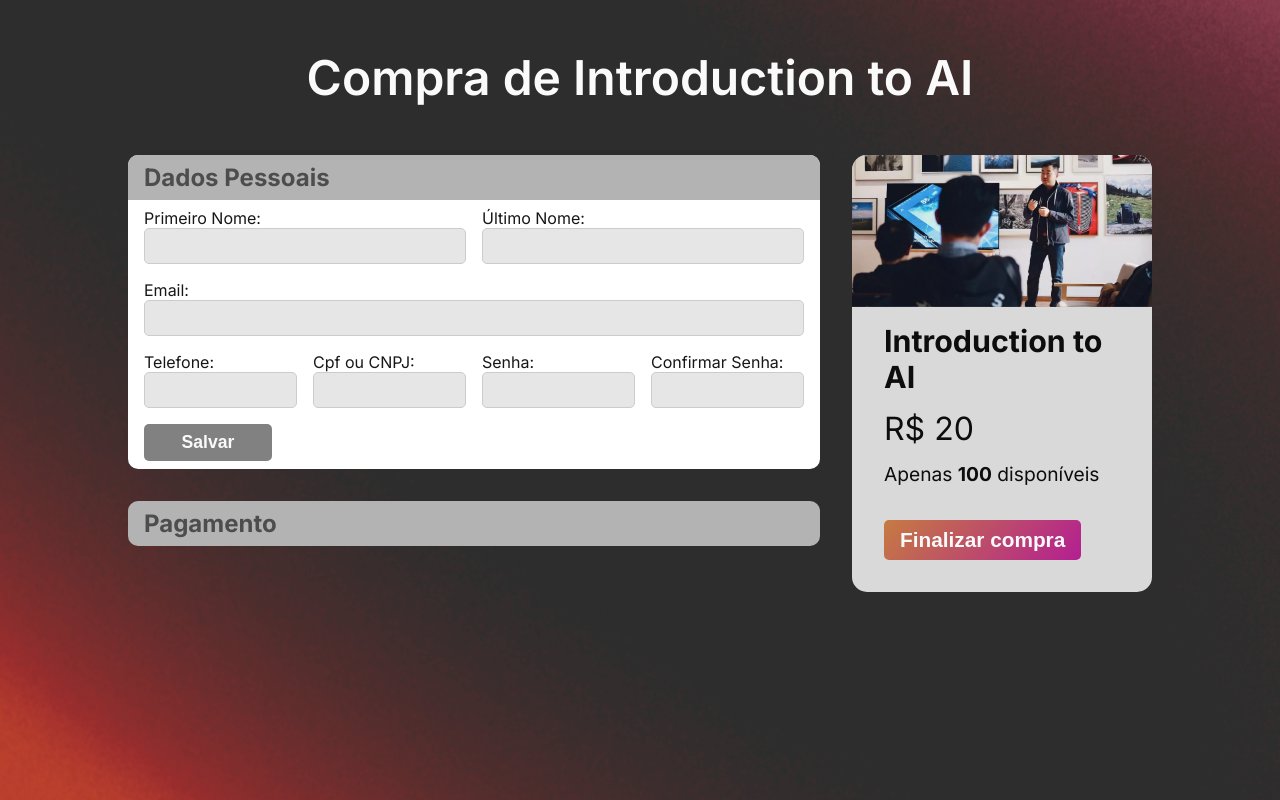
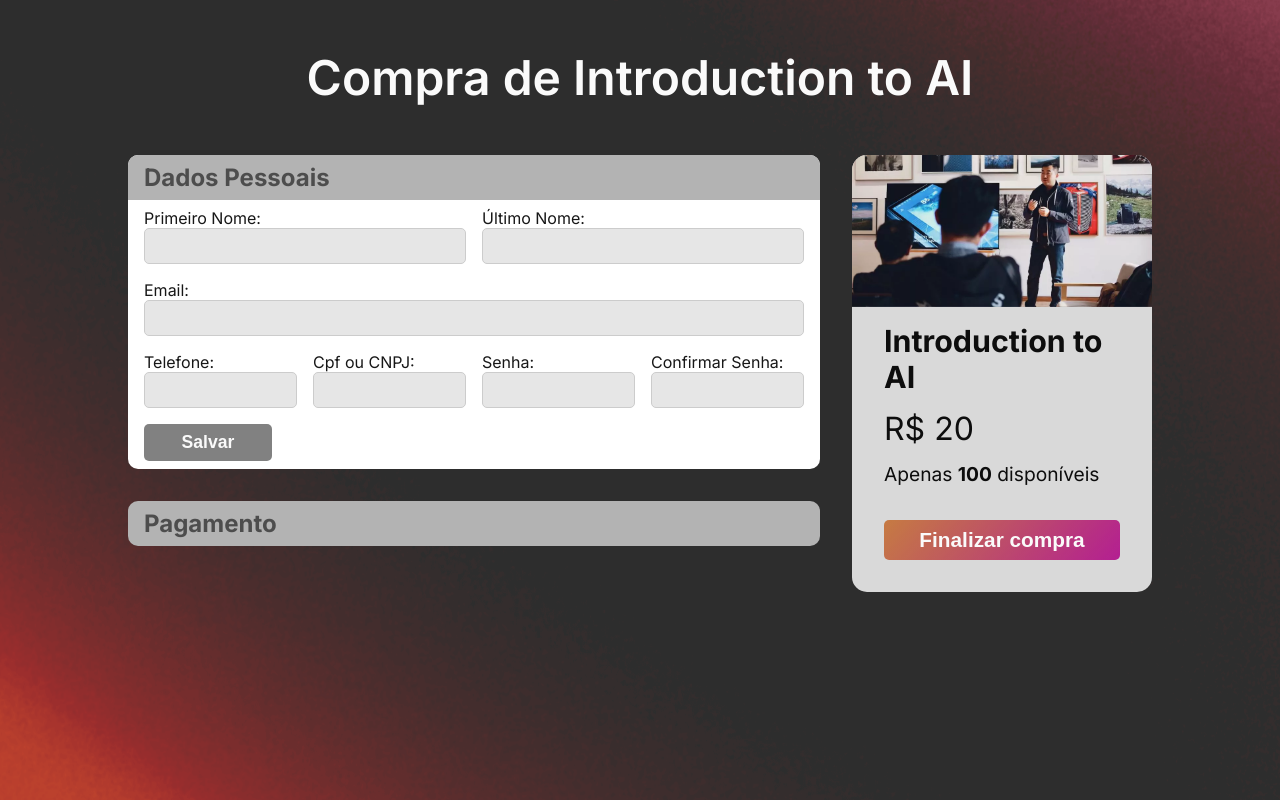
Before and after one commit to guilhermeMars/mb-labs--challenge, a Next.js app: page /event/1/buy in a window 1280 px wide. Built offline with nearby package versions, Linux system fonts and the light colour scheme.

Commit message:
feat: Envio de emails realizado

```diff
--- a/package.json
+++ b/package.json
@@ -9,6 +9,7 @@
     "lint": "next lint"
   },
   "dependencies": {
+    "emailjs-com": "^3.2.0",
     "formik": "^2.4.6",
     "json-server": "^1.0.0-beta.3",
     "next": "15.1.2",
--- a/src/app/event/[id]/buy/page.tsx
+++ b/src/app/event/[id]/buy/page.tsx
@@ -3,7 +3,7 @@
 import styled from "styled-components";
 import { use, useEffect } from "react";
 import { useState } from "react";
-import Image from "next/image";
+import emailjs from "emailjs-com";
 import { Event } from "@/interface/eventInterface";
 import BuyEventSideCard from "@/components/BuyEventSideCard";
 import PersonalData from "@/components/PersonalData";
@@ -111,6 +111,31 @@ export default function BuyPage({
     setTab(tab + 1);
   }
 
+  function onClickButton() {
+    const templateParams = {
+      name: "Guilherme",
+      reply_to: "guilhermemspiandorin@gmail.com",
+    };
+    emailjs
+      .send(
+        "service_648iddf",
+        "template_rcql7i8",
+        templateParams,
+        "6-gYsOV4qKTab9Qz-"
+      )
+      .then(
+        (result) => {
+          alert("Email enviado com sucesso!");
+        },
+        (error) => {
+          console.log(error.text);
+        }
+      )
+      .then(() => {
+        window.location.href = `/event/${id}/acknowledgment`;
+      });
+  }
+
   return (
     <BuyPageMain>
       <Content>
@@ -142,7 +167,7 @@ export default function BuyPage({
           </BuyInfos>
           <BuyEventSideCard
             eventDatas={eventData!}
-            targetLink={`/event/${eventData?._id}/acknowledgment`}
+            buttonOnClick={onClickButton}
             buyText="Finalizar compra"
             btnEnable={isAllValid}
           />
--- a/src/components/BuyEventSideCard.tsx
+++ b/src/components/BuyEventSideCard.tsx
@@ -8,6 +8,7 @@ interface BuyEventSideCardProps {
   targetLink?: string;
   buyText?: string;
   btnEnable?: boolean;
+  buttonOnClick?: () => void;
 }
 
 // Styled Components
@@ -98,6 +99,7 @@ export default function BuyEventSideCard({
   targetLink,
   buyText,
   btnEnable = true,
+  buttonOnClick,
 }: BuyEventSideCardProps) {
   const conditionalProps =
     btnEnable !== undefined && btnEnable === false
@@ -125,11 +127,19 @@ export default function BuyEventSideCard({
         <EventTickets>
           Apenas <strong>{eventDatas?.tickets}</strong> disponíveis
         </EventTickets>
-        {targetLink && (
+        {targetLink ? (
           <Link href={btnEnable ? targetLink : "#"} {...conditionalProps}>
             <EventBuyButton $btnEnable={btnEnable}>{buyText}</EventBuyButton>
           </Link>
-        )}
+        ) : buttonOnClick !== undefined ? (
+          <EventBuyButton
+            onClick={buttonOnClick}
+            $btnEnable={btnEnable}
+            disabled={!btnEnable}
+          >
+            {buyText}
+          </EventBuyButton>
+        ) : null}
       </EventBuyContent>
     </EventBuy>
   );
```
Also changed, not shown: 1 other file (tests, documents, lock files or other folders).
